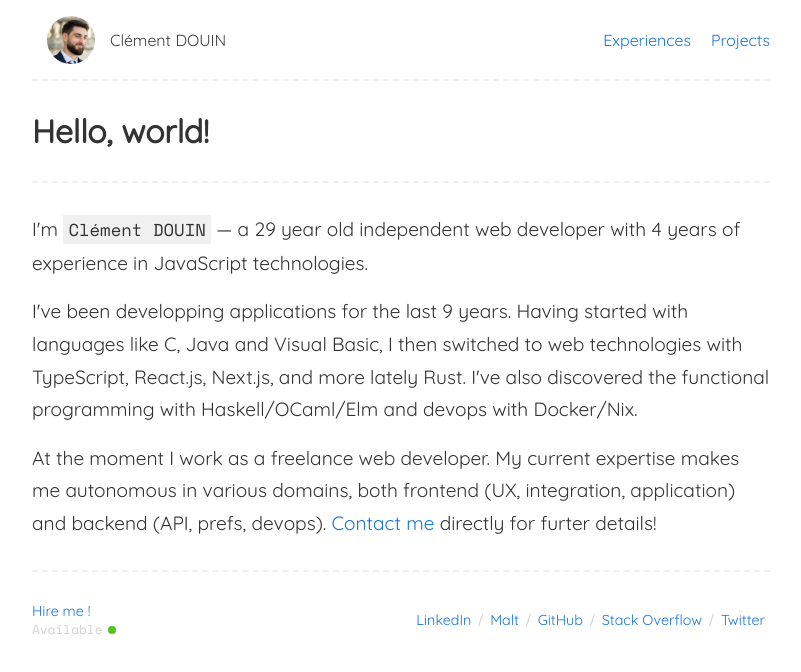
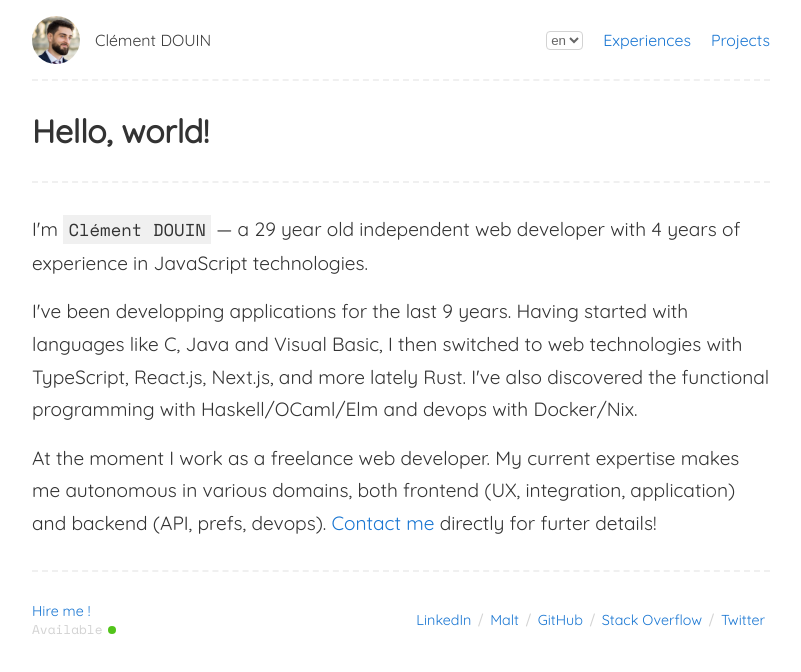
Before and after one commit to soywod/soywod, a Next.js app: page /contact in a window 1280 px wide. Shown: the top 672 px of the page, without its empty margins (239-1040 px from the left). Built offline with nearby package versions, Linux system fonts and the light colour scheme.

Commit message:
add lang switcher in navbar

```diff
--- a/_shared/navbar.module.scss
+++ b/_shared/navbar.module.scss
@@ -16,14 +16,15 @@
   @include no-hover;
   align-items: center;
   display: flex;
+  margin-left: 0;
+}
 
-  span {
-    color: $grey3D;
-    margin-left: 15px;
+.avatarTitle {
+  color: $grey3D;
+  margin-left: 15px;
 
-    @include media(sm) {
-      display: none;
-    }
+  @include media(sm) {
+    display: none;
   }
 }
 
@@ -43,3 +44,10 @@
 .link {
   margin-left: 20px;
 }
+
+.lang {
+  background: none;
+  border: 1px solid $greyD3;
+  border-radius: $border-radius;
+  color: $grey;
+}
--- a/_shared/navbar.tsx
+++ b/_shared/navbar.tsx
@@ -1,30 +1,44 @@
 import React, {FC} from "react";
+import {useRouter} from "next/router";
 
 import Link from "./link";
 import Img from "./img";
 import avatar from "./avatar.jpeg";
-import {LangProps, useI18n} from "./i18n";
+import {langs, LangProps, useI18n} from "./i18n";
 import cs from "./navbar.module.scss";
 
 export type NavbarProps = LangProps;
 
-const Navbar: FC<NavbarProps> = ({lang}) => {
-  const {t} = useI18n(lang, ["experience", "project"]);
+const Navbar: FC<NavbarProps> = props => {
+  const {t} = useI18n(props.lang, ["experience", "project"]);
+  const router = useRouter();
+
+  function changeLang(evt: React.ChangeEvent<HTMLSelectElement>) {
+    const subpath = router.asPath ? router.asPath.slice(3) : "";
+    router.push(`/${evt.target.value}/${subpath}`);
+  }
 
   return (
     <nav className={cs.nav}>
       <div>
-        <Link className={cs.avatarLink} to={`/${lang}`}>
+        <Link className={cs.avatarLink} to={`/${props.lang}`}>
           <span className={cs.avatar}>
             <Img src={avatar} alt="Clément DOUIN" />
           </span>
-          <span>Clément DOUIN</span>
+          <span className={cs.avatarTitle}>Clément DOUIN</span>
         </Link>
       </div>
-      <Link className={cs.link} to={`/${lang}/experiences`}>
+      <select className={cs.lang} onChange={changeLang} value={props.lang}>
+        {langs.map(lang => (
+          <option key={lang} value={lang}>
+            {lang}
+          </option>
+        ))}
+      </select>
+      <Link className={cs.link} to={`/${props.lang}/experiences`}>
         {t("navbar", {ns: "experience"})}
       </Link>
-      <Link className={cs.link} to={`/${lang}/projects`}>
+      <Link className={cs.link} to={`/${props.lang}/projects`}>
         {t("navbar", {ns: "project"})}
       </Link>
     </nav>
```
